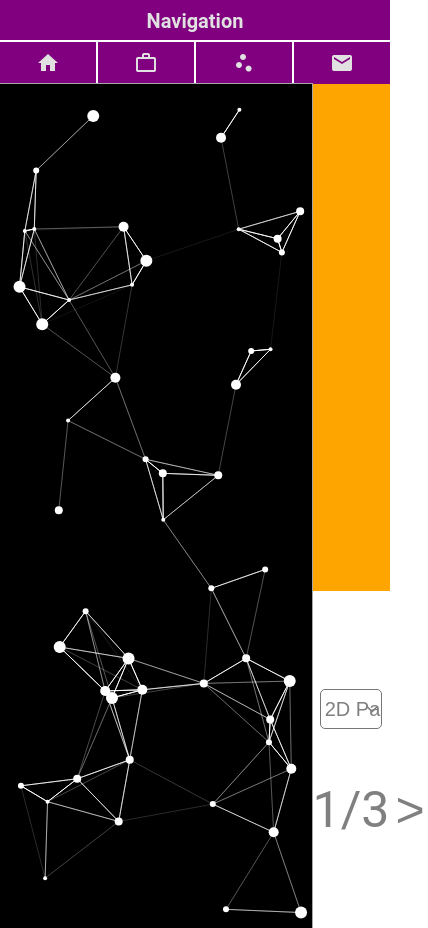
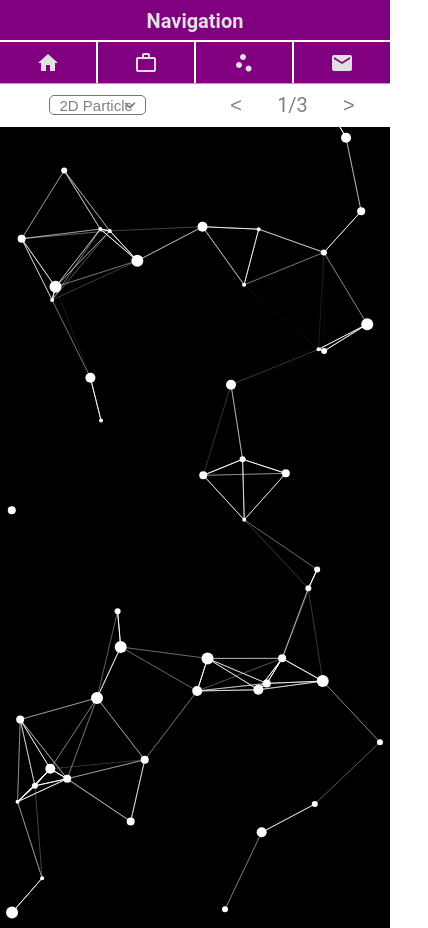
Before and after one commit to JimLeeWeiMin/jimleeweimin.github.io, an Angular app: page /pages/ScatterStuff in a window 390 px wide. Shown: the whole page, 428 px wide, since content can reach past the window. Built offline with nearby package versions, Linux system fonts and the light colour scheme.

Commit message:
Add mobile and tablet UI support for scatterstuff

```diff
--- a/src/app/components/sidenav/sidenav.component.css
+++ b/src/app/components/sidenav/sidenav.component.css
@@ -89,7 +89,7 @@
         position: absolute;
 
         width: 20%;
-        height: 50px;
+        height: 5%;
         /* top: 20px; */
         right:0px;
 
--- a/src/app/pages/scatter-stuff/scatter-stuff.component.css
+++ b/src/app/pages/scatter-stuff/scatter-stuff.component.css
@@ -9,12 +9,10 @@
 .RightColumnWrapper {
     width: 20%;
     height: 100%;
-    background-color: aqua;
+    /* background-color: aqua; */
 
     /* Move the wrapper to the right side  */
-    float:right;
-
-
+    float: right;
 }
 
 .InfoColumn {
@@ -57,8 +55,6 @@
 }
 
 .PageSelect {
-
-
     font-size: 20px;
     color: gray;
 
@@ -81,11 +77,6 @@
     right: 15%;
     color: gray;
 }
-
-/* .SelectPageLabelWrapper:after {
-    content: "\f107";
-    font-family: FontAwesome;
-} */
 
 
 .PageNumberWrapper {
@@ -113,7 +104,174 @@
     color: gray;
 }
 
-.Testclass {
-    background-color: cyan;
-    color: white;
+@media screen and
+(min-width: 601px) and
+(max-width: 1279px) {
+    .RightColumnWrapper {
+        width: 20%;
+        height: 95%;
+        /* background-color: aqua; */
+
+        /* Move the wrapper to the right side  */
+        float: right;
+        top: 5%;
+    }
+
+    .PageNumberWrapper {
+        font-size: 30px;
+
+        /* background-color: green; */
+
+        color: gray;
+
+        position:relative;
+        display:flex;
+        align-items: center;
+        justify-content: center;
+
+        height: 50%;
+        bottom:10%;
+
+    }
+
+    .ArrowDownWrapper {
+        position: absolute;
+        right: 18%;
+        color: gray;
+    }
+
+    .ArrowButton {
+        border: none;
+        background-color: white;
+        font-size: 25px;
+        width: 50%;
+        color: gray;
+    }
+
+    .PageSelect {
+        font-size: 15px;
+        color: gray;
+
+        padding-left: 5%;
+        border-radius: 5px;
+
+        width: 70%;
+        height: 20px;
+
+        background-color: rgb(255, 255, 255);
+
+        /* Remove the arrow */
+        -moz-appearance: none;
+        -webkit-appearance: none;
+        appearance: none;
+    }
 }
+
+@media screen and
+(min-width: 1px) and
+(max-width: 600px) {
+    .RightColumnWrapper {
+        width: 100%;
+        height: 5%;
+
+        position: absolute;
+        top: 0%;
+        background-color: aqua;
+
+        z-index: 10;
+
+        /* Move the wrapper to the right side  */
+        /* float: right; */
+    }
+
+    .InfoColumn {
+        display: none;
+    }
+
+    .Pages {
+        position:relative;
+        display:flex;
+        align-items: center;
+        justify-content: space-around;
+        flex-direction: row;
+
+        height: 100%;
+        width: 100%;
+    }
+
+    .PageSelectWrapper {
+        /* background-color: aqua; */
+
+        position: relative;
+        display:flex;
+        align-items: center;
+        justify-content: center;
+
+        height: 100%;
+        width: 100%;
+        top:0%;
+
+
+        /* outline: 1px solid rgb(219, 219, 219); */
+    }
+
+    .PageSelect {
+        font-size: 15px;
+        color: gray;
+
+        border-radius: 5px;
+
+        width: 50%;
+        height: 20px;
+
+
+
+        background-color: rgb(255, 255, 255);
+
+        /* Remove the arrow */
+        -moz-appearance: none;
+        -webkit-appearance: none;
+        appearance: none;
+    }
+
+    .ArrowDownWrapper {
+        position: absolute;
+        right: 30%;
+        color: gray;
+    }
+
+    .PageNumberWrapper {
+        font-size: 20px;
+
+        /* background-color: green; */
+
+        color: gray;
+
+        position:relative;
+        display:flex;
+        align-items: center;
+        justify-content: center;
+
+        height: 100%;
+        width: 100%;
+
+        bottom: 0%;
+    }
+
+    .ArrowButton {
+        border: none;
+        background-color: white;
+        font-size: 20px;
+        width: 50%;
+        color: gray;
+    }
+
+    .MyStuffWrapper {
+        width: 100%;
+        height:100%;
+        background-color: black;
+        position: relative;
+
+        outline: 1px solid rgb(167, 167, 167);
+    }
+}
--- a/src/app/pages/scatter-stuff/scatter-stuff.component.html
+++ b/src/app/pages/scatter-stuff/scatter-stuff.component.html
@@ -1,5 +1,5 @@
 
-<div class="ScatterStuffWrapper" #MyParticleCanvas>
+<div class="ScatterStuffWrapper">
     <div class="RightColumnWrapper">
         <div class="InfoColumn">
 
@@ -20,7 +20,7 @@
             </div>
             <div class="PageNumberWrapper">
                 <button class="ArrowButton" (click)="clickLeftPage()"> &lt; </button>
-                {{num}}/{{currentMax}}
+                    {{num}}/{{currentMax}}
                 <button class="ArrowButton" (click)="clickRightPage()"> &gt; </button>
             </div>
         </div>
```
Also changed, not shown: 3 other files (tests, documents, lock files or other folders).
